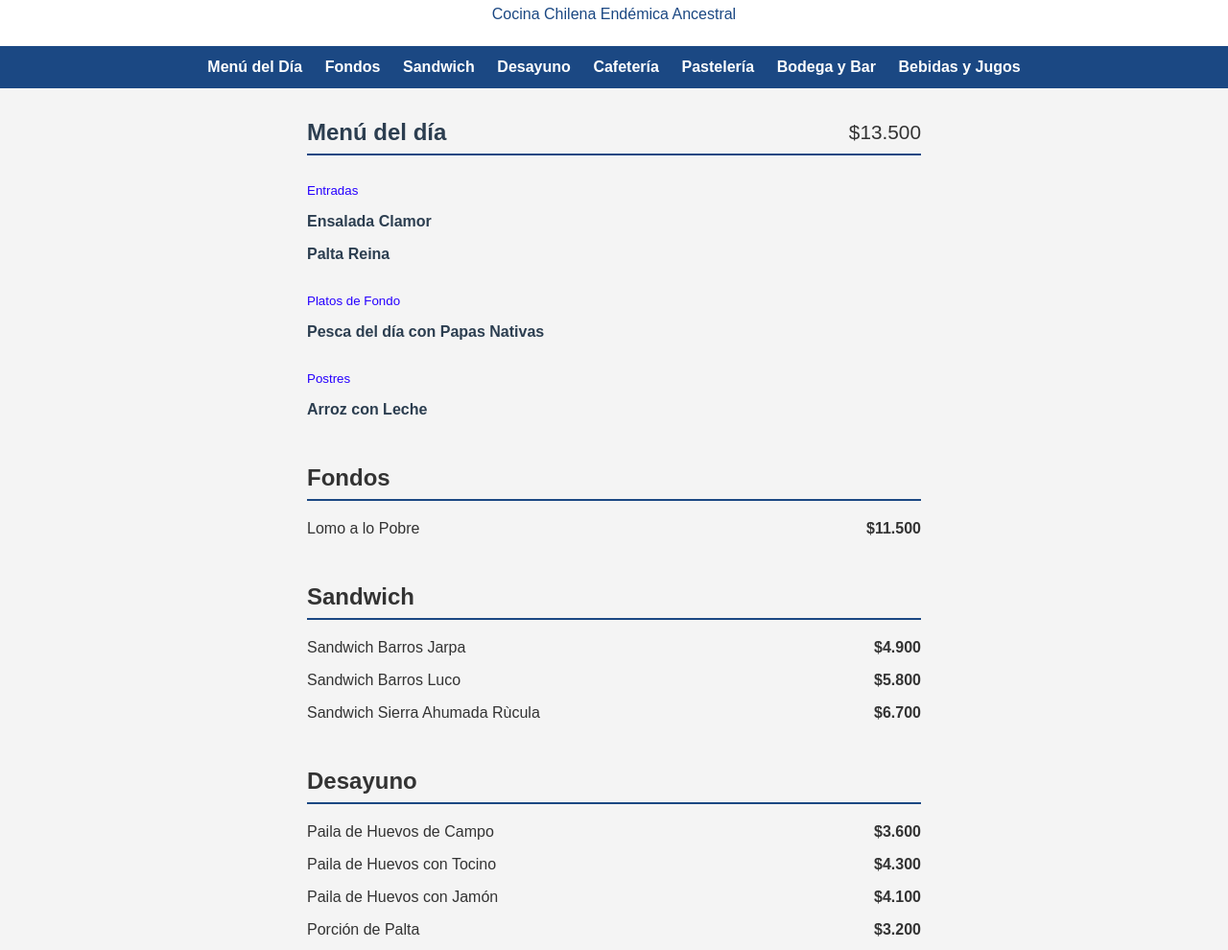
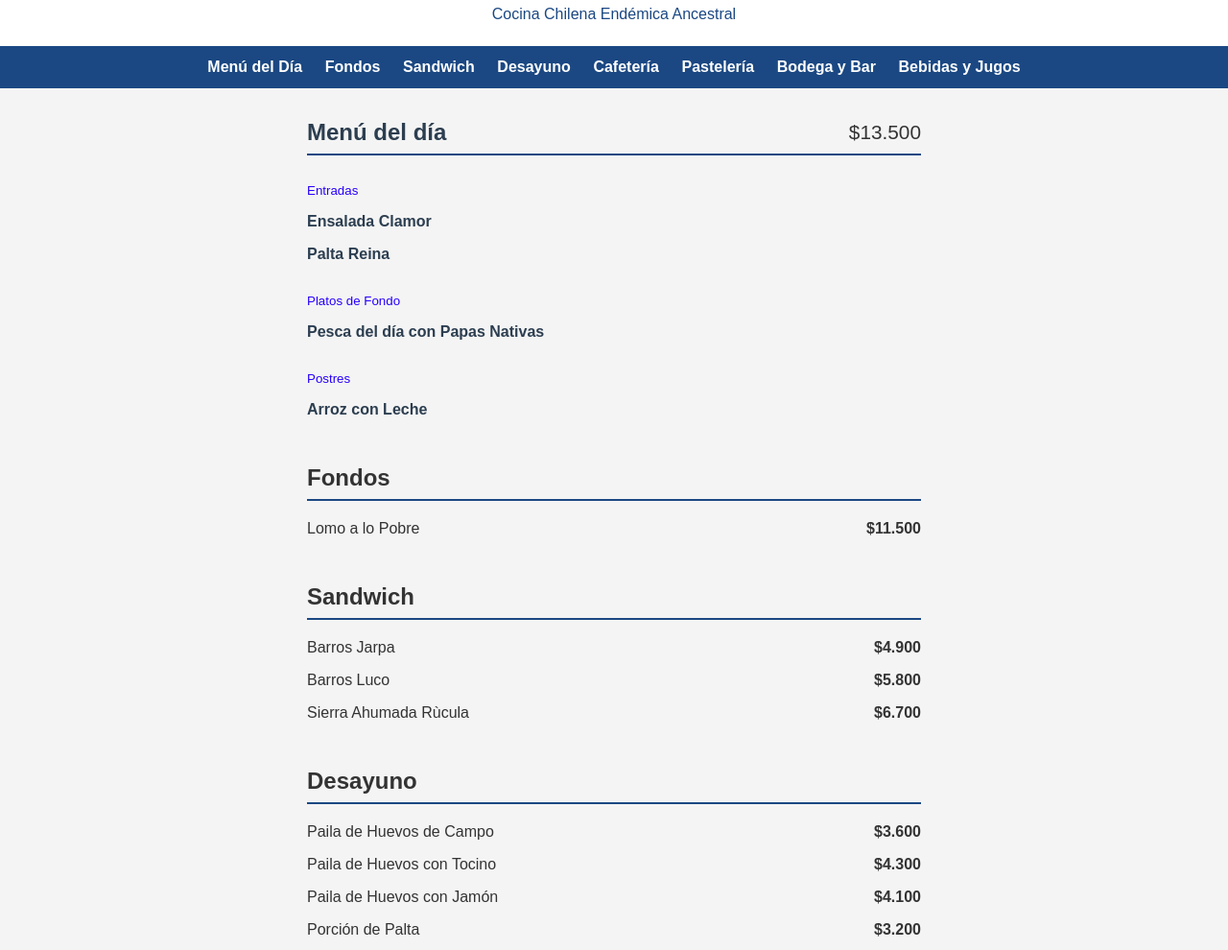
Before and after one commit to lucastoesca/lucastoesca.github.io, a plain HTML site: page index.html in a window 1280 px wide. Shown: the part 107-1097 px from the top of the page at 96% size. Drawn offline with Linux system fonts and the light colour scheme.

Commit message:
Update index.html

```diff
--- a/index.html
+++ b/index.html
@@ -59,18 +59,18 @@
             <ul>
                 <li>
                     <div class="product">
-                        <span class="product-name">Sandwich Barros Jarpa</span>
+                        <span class="product-name">Barros Jarpa</span>
                         <span class="product-price">$4.900</span>
                     </div>
                 <li>
                     <div class="product">
-                        <span class="product-name">Sandwich Barros Luco</span>
+                        <span class="product-name">Barros Luco</span>
                         <span class="product-price">$5.800</span>
                     </div>
                 </li>
                 <li>
                     <div class="product">
-                        <span class="product-name">Sandwich Sierra Ahumada Rùcula</span>
+                        <span class="product-name">Sierra Ahumada Rùcula</span>
                         <span class="product-price">$6.700</span>
                     </div>
                 </li>
```
